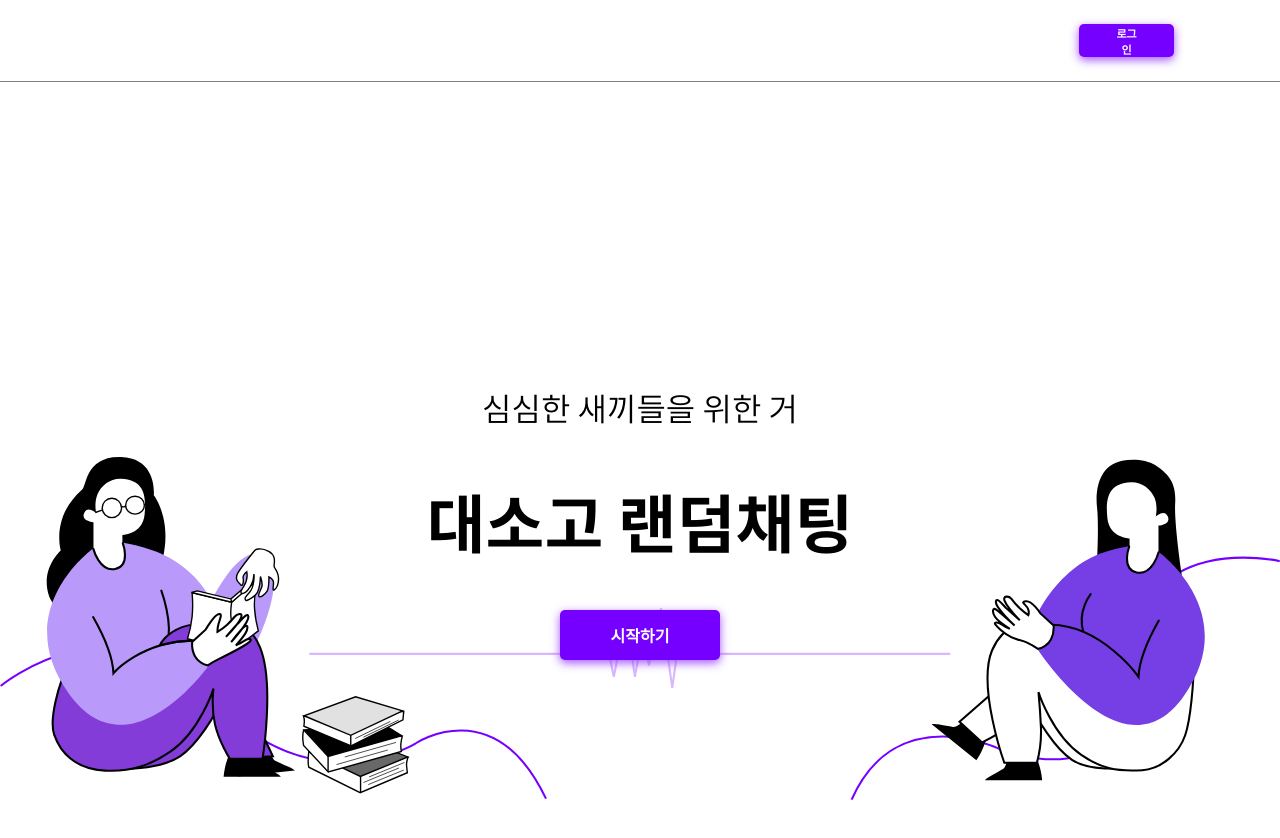
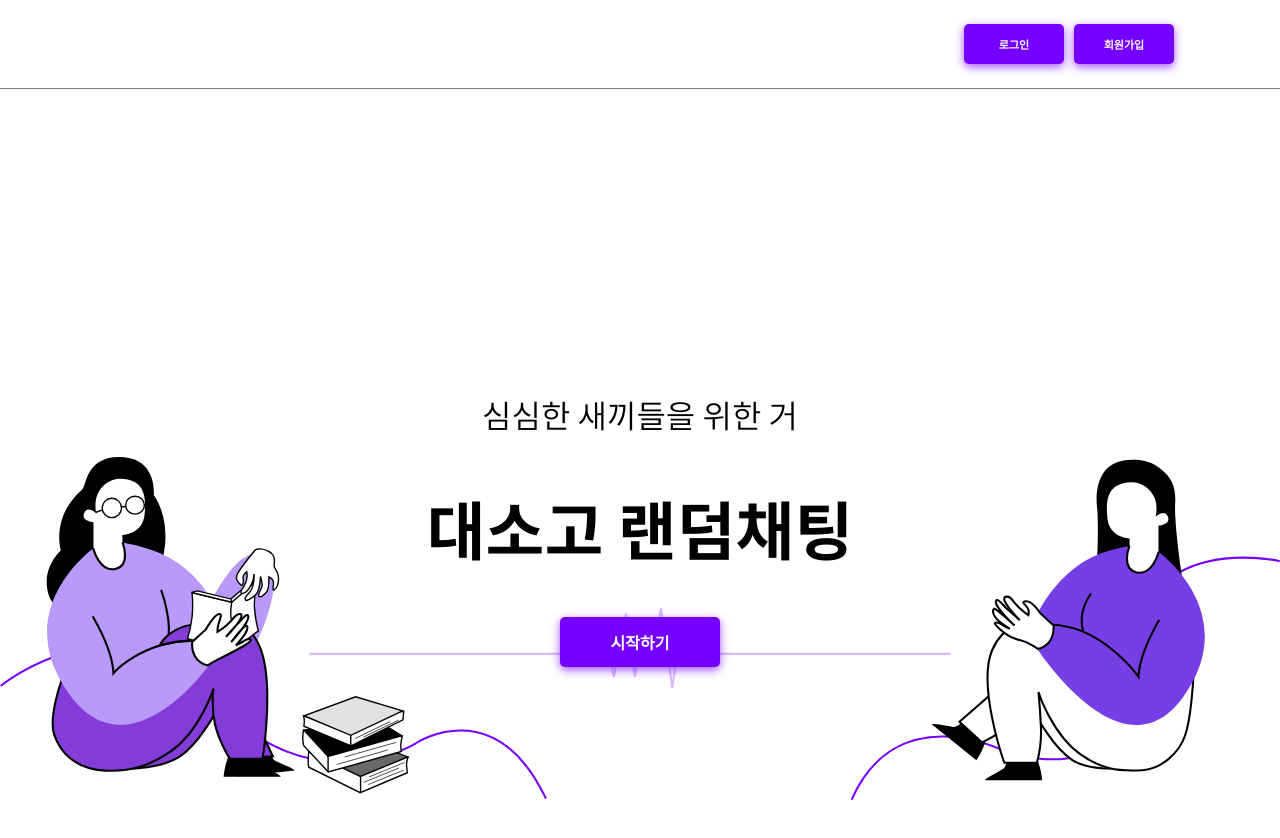
Before and after one commit to jjmin321/RandomChatting_Web, a Vue app: page / in a window 1280 px wide. Shown: the top 838 px of the page. Built offline with nearby package versions, Linux system fonts and the light colour scheme.

Commit message:
[ADD] Signup Button & Modal

```diff
--- a/src/components/Main.vue
+++ b/src/components/Main.vue
@@ -3,6 +3,7 @@
     <header class="header">
       <div class="header-container">
         <button class="login-btn" @click="loginModalOpen">로그인</button>
+        <button class="signup-btn" @click="signupModalOpen">회원가입</button>
       </div>
     </header>
     <div class="first">
@@ -18,21 +19,25 @@
       </div>
     </div>
     <login-modal v-if="loginModal" @onClose="loginModalClose" />
+    <signup-modal v-if="signupModal" @onClose="signupModalClose" />
   </div>
 </template>
 
 <script>
 import LoginModal from "@/components/LoginModal";
+import SignupModal from "@/components/SignupModal";
 
 export default {
     name : "MainVue",
     data: function(){
         return {
-          loginModal: false
+          loginModal: false,
+          signupModal: false
         }
     },
     components: {
-      LoginModal
+      LoginModal,
+      SignupModal
     },
     methods: {
       loginModalOpen() {
@@ -40,6 +45,12 @@ export default {
       },
       loginModalClose() {
         this.loginModal = false;
+      },
+      signupModalOpen() {
+        this.signupModal = true;
+      },
+      signupModalClose() {
+        this.signupModal = false;
       }
     }
 }
@@ -95,11 +106,30 @@ export default {
     animation: image-move 5s 0s;
   }
   .login-btn {
-    width: 95px;
-    height: 30px;
+    width: 100px;
+    height: 40px;
      background-color: #7600FF;
     color: white;
-    padding: 1.5em 3em;
+    padding: 1.5em 2em;
+    border: none;
+    transition: all .3s ease;
+    cursor: pointer;
+    font-size: 11px;
+    font-weight: bold;
+    display : flex;
+    justify-content: center;
+    align-items:center;;
+    align-self: center;
+    animation: image-move 3s 0s;
+    box-shadow: 0px 3px 10px rgba(154, 66, 255, 0.9);
+  }
+  .signup-btn {
+    width: 100px;
+    height: 40px;
+    background-color: #7600FF;
+    margin-left: 10px;
+    color: white;
+    padding: 1.5em 2em;
     border: none;
     transition: all .3s ease;
     cursor: pointer;
```
